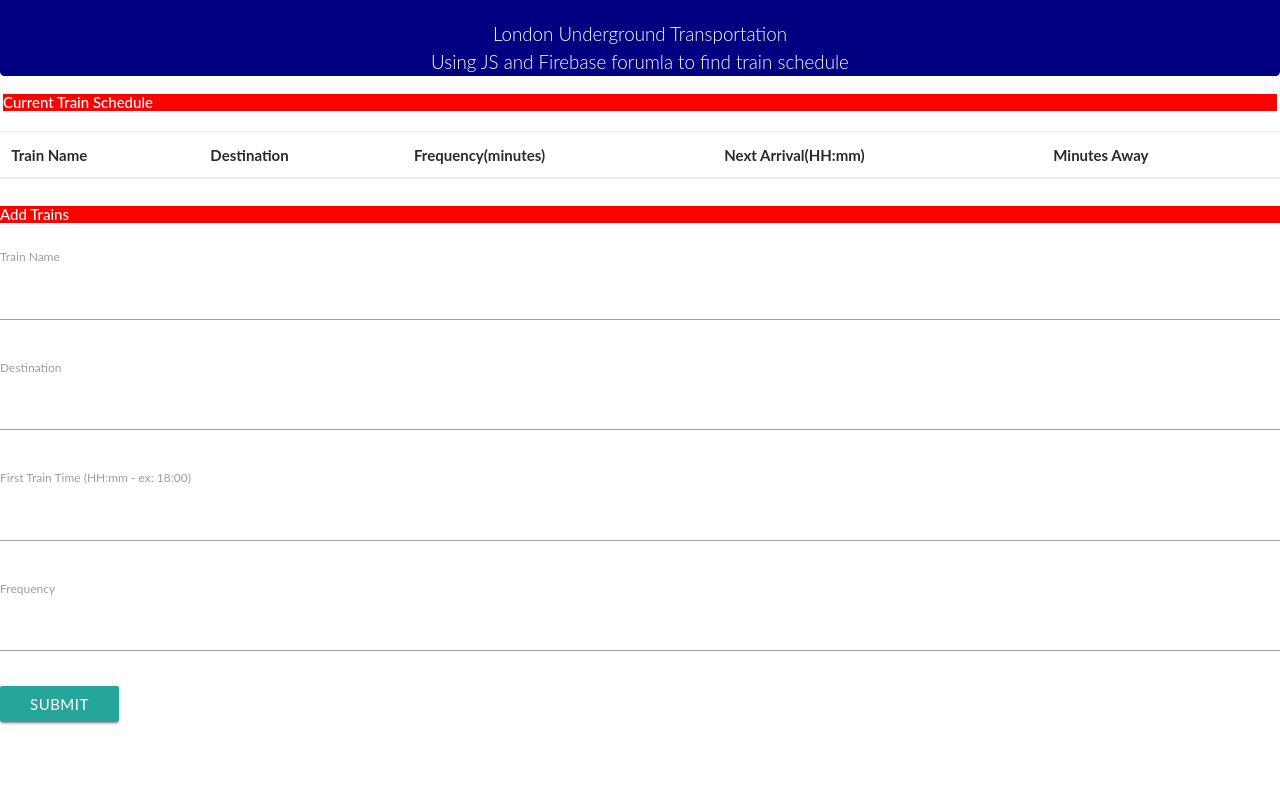
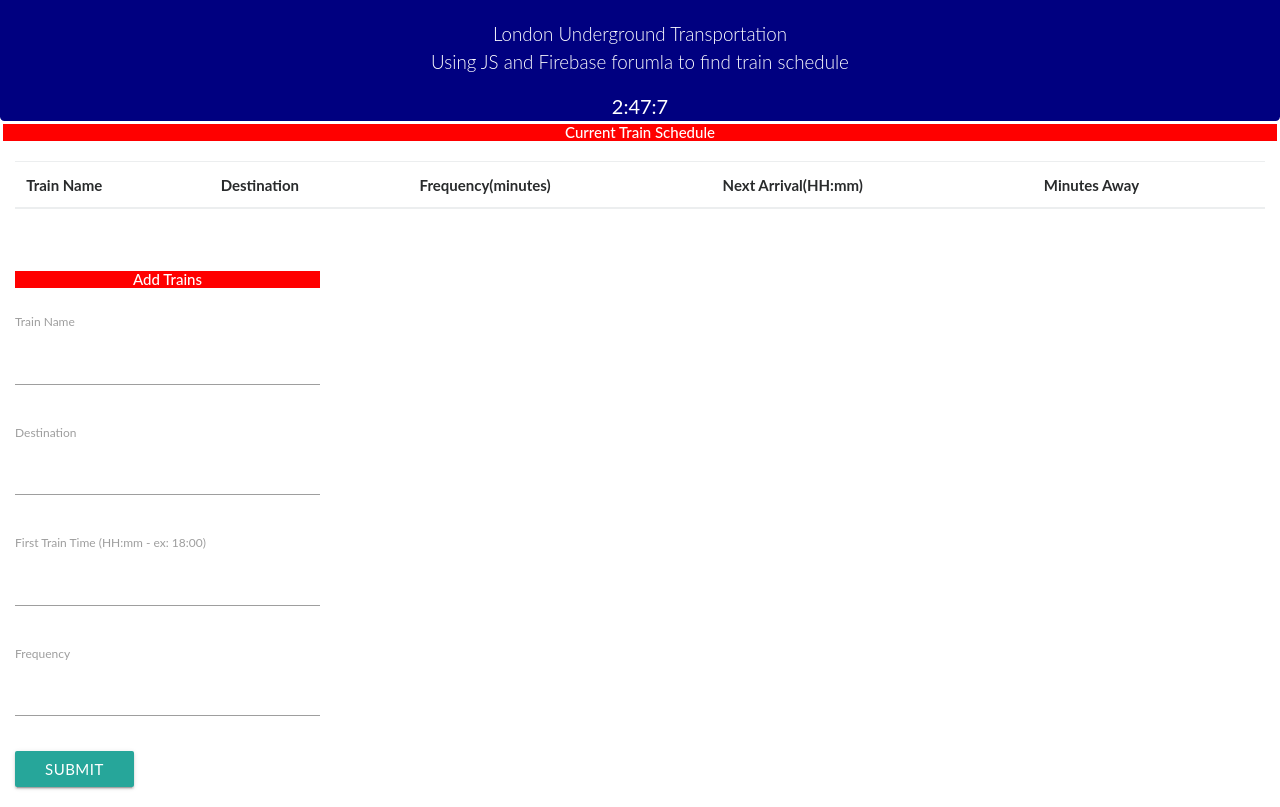
Before and after one commit to WslyStvnChng/train-firebase, a plain HTML site: page index.html in a window 1280 px wide. Shown: the part 71-878 px from the top of the page. Before the commit the page ends 800 px from the top, so only its background shows below. Drawn offline with nearby package versions, Linux system fonts and the light colour scheme; no server answers.

Commit message:
Clock working functional with current time

```diff
--- a/assets/css/style.css
+++ b/assets/css/style.css
@@ -18,11 +18,10 @@ body {
     font-size: 60px;
     font-weight: bold;
     text-decoration: underline red;
-
 }
 
 h3 {
-  text-align: left;
+    text-align: center;
     background: red;
     color: white;
     margin-top: 0px;
@@ -31,9 +30,19 @@ h3 {
     font-size: 15px;
     /* text-transform: uppercase; */
 }
+
 h2 {
-  text-align: left;
+    text-align: center;
     background: red;
     color: white;
     font-size: 15px;
+    width: 50%;
 }
+
+form {
+    width: 50%;
+}
+
+#hello {
+  font-size: 20px;
+}
--- a/assets/javascript/train.js
+++ b/assets/javascript/train.js
@@ -1,3 +1,21 @@
+function startTime() {
+  var today = new Date();
+  var hours = today.getHours();
+  var minutes = today.getMinutes();
+  var seconds = today.getSeconds();
+
+  minutes = checkTime(minutes);
+  seonds = checkTime(seconds);
+  document.getElementById("hello").innerHTML = hours + ":" + minutes + ":" + seconds;
+  var time = setTimeout(startTime, 500);
+}
+function checkTime(i) {
+  if (i < 10) {
+    i = "0" + i;
+  }
+  return i;
+}
+
 // Initialize Firebase
   var config = {
     apiKey: "AIzaSyCNksDk64_EDLqbzbzKdAnnTqIW4sW_niE",
@@ -22,28 +40,28 @@
     // console.log(snapshot.val().firstTime);
     // console.log(snapshot.val().frequency);
 
-    //
-
     //make variables to make it easy to grab information. Need first train and duration
     var newwerFirstTime = (snapshot.val().firstTime);
     var newwerFrequency = (snapshot.val().frequency);
     var currentTime = moment();
-    // console.log("Current Time: " + moment(currentTime).format("hh:mm"));
+    console.log("Current Time: " + moment(currentTime).format("hh:mm"));
     var nextArrival;
     var minutesAway;
 
-    //
     var firstTimeConverted = moment(newwerFirstTime, "hh:mm").subtract(1, "years");
       console.log(firstTimeConverted);
 
-    var tRemainder = firstTimeConverted % currentTime;
+    var anotherTime = moment().diff(moment(firstTimeConverted), "minutes");
+    console.log("Difference in Time: " + anotherTime);
+
+    var tRemainder = anotherTime % newwerFrequency;
       console.log(tRemainder);
 
     var tMinutesTillTrain = newwerFrequency - tRemainder;
       console.log("Minutes Till Train: " + tMinutesTillTrain);
 
     var nextTrain = moment().add(tMinutesTillTrain, "minutes");
-      console.log("Arrival Time: " + nextTrain);
+      console.log("Arrival Time: " + moment(nextTrain).format("hh:mm"));
 
     //temprete literal to make the rows
     var newRow = `<tr>
--- a/index.html
+++ b/index.html
@@ -32,6 +32,9 @@
         <p class="lead">London Underground Transportation
           <br> Using JS and Firebase forumla to find train schedule
         </p>
+        <body onload="startTime()">
+          <div id="hello"></div>
+        </body>
       </div>
     </div>
     <div class="schedule-container">
@@ -40,6 +43,9 @@
           <strong>Current Train Schedule</strong>
         </h3>
       </div>
+      <div class="row">
+        <div class="col-lg-12">
+          <div class="panel panel-default">
             <div class="schedule-body">
               <table class="table table-dot" id="trainTable">
                 <thead>
@@ -57,8 +63,12 @@
               </table>
             </div>
           </div>
+        </div>
+      </div>
 
       <!-- Add Trains -->
+      <div class="row">
+        <div class="col-lg-6">
           <div class="add-container">
             <div class="add-heading">
               <h2 class="add-current">
@@ -88,11 +98,11 @@
               <button type="submit" class="btn btn-secondary" id="addTrainButton">Submit</button>
             </div>
           </div>
-
+        </div>
+      </div>
       <script src="https://code.jquery.com/jquery-3.2.1.min.js" integrity="sha256-hwg4gsxgFZhOsEEamdOYGBf13FyQuiTwlAQgxVSNgt4="
         crossorigin="anonymous"></script>
       <script type="text/javascript" src="./assets/javascript/train.js"></script>
       <script src="https://cdnjs.cloudflare.com/ajax/libs/materialize/0.100.2/js/materialize.min.js"></script>
 </body>
-
 </html>
```
Also changed, not shown: 2 other files. Lines whose indentation alone changed are shown as unchanged.
